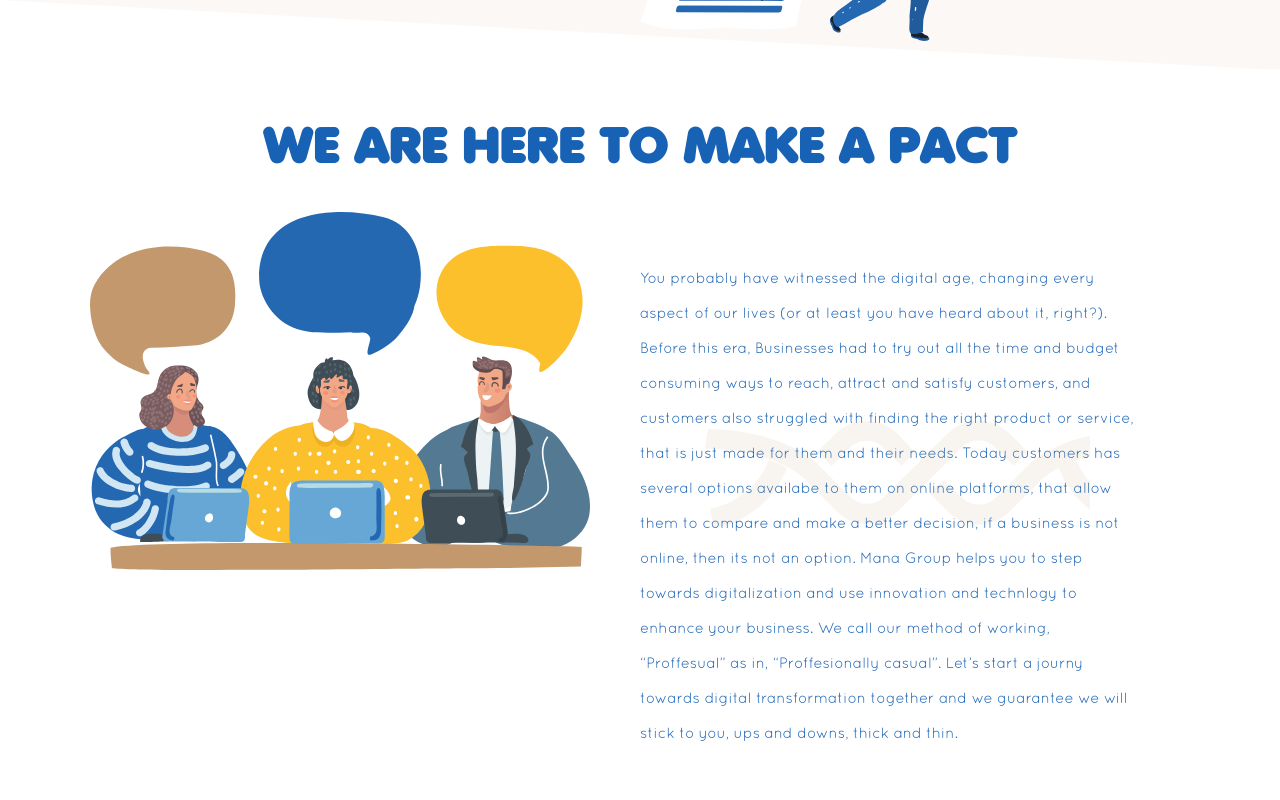
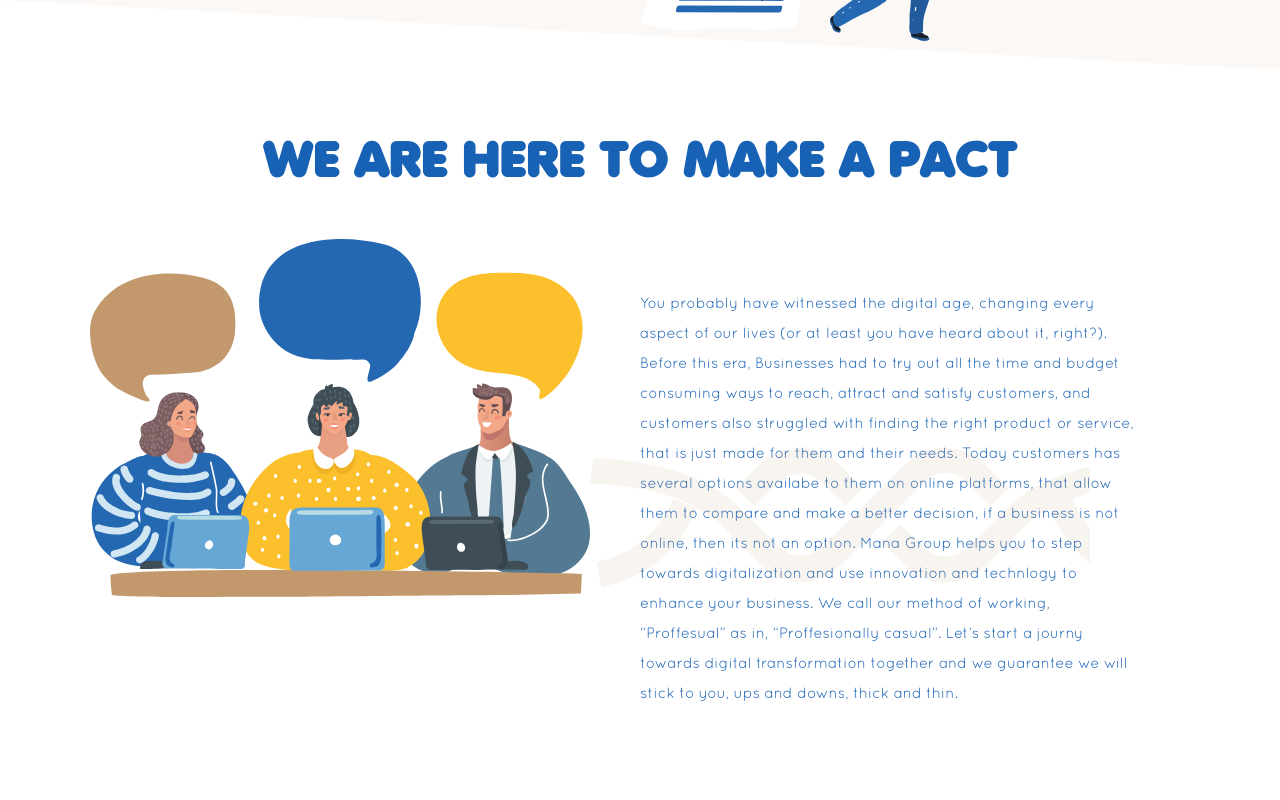
Before and after one commit to ManaGroup/ManaGroup.github.io, a React app: page / in a window 1280 px wide. Shown: the part 620-1420 px from the top of the page. Built offline with nearby package versions, Linux system fonts and the light colour scheme.

Commit message:
fixed image

```diff
--- a/src/assets/bootstrap/css/grid.css
+++ b/src/assets/bootstrap/css/grid.css
@@ -27,7 +27,7 @@
   margin-right: auto;
   margin-left: auto;
 }
-@media (min-width: 576px) {
+/* @media (min-width: 576px) {
   .container {
     max-width: 540px;
   }
@@ -41,7 +41,7 @@
   .container {
     max-width: 960px;
   }
-}
+} */
 @media (min-width: 1200px) {
   .container {
     max-width: 1140px;
--- a/src/assets/scss/app.scss
+++ b/src/assets/scss/app.scss
@@ -51,3 +51,6 @@
   border-radius: 5px;
   border-width: 0px;
 }
+p{
+  line-height: 1;
+}
--- a/src/assets/scss/general.scss
+++ b/src/assets/scss/general.scss
@@ -32,6 +32,6 @@
 }
 
 img {
-  max-width: 100%;
+  //max-width: 100%;
   height: auto;
 }
--- a/src/components/Home.js
+++ b/src/components/Home.js
@@ -62,7 +62,7 @@
                             }}/>
                         </div>
                         <div className={"st-width"}>
-                            <img  src={Banner} alt="" />
+                            <img className={"st-width"} src={Banner} alt="" />
                         </div>
 
                     </div>
@@ -79,11 +79,11 @@
                     </div>
                     <div className="qsbr" style={{display:'flex',flexDirection:'row',}} >
                         <div className={"st-width"}>
-                            <img  src={About} alt="" />
+                            <img className={"st-width"} src={About} alt="" />
                         </div>
                         <div className={"st-width"}>
-                            <img  src={ManaBgBrown} alt="" style={{position:'absolute',right:'0px',top:`${_WITH_/3}px`}} />
-                            <p style={{fontSize:'15px',margin:'50px',width:'500px',textAlign:'left'}}>
+                            <img className={"st-width"} src={ManaBgBrown} alt="" style={{position:'absolute',right:'0px',top:`${_WITH_/3}px`}} />
+                            <p style={{lineHeight:'30px',fontSize:'15px',margin:'50px',width:'500px',textAlign:'left'}}>
                             You probably have witnessed the digital age, changing every aspect of our lives (or at least you have heard about it, right?). Before this era, Businesses had to try out all the time and budget consuming ways to reach, attract and satisfy customers, and customers also struggled with finding the right product or service, that is just made for them and their needs. Today customers has several options availabe to them on online platforms, that allow them to compare and make a better decision, if a business is not online, then its not an option. Mana Group helps you to step towards digitalization and use innovation and technlogy to enhance your business. We call our method of working, “Proffesual” as in, “Proffesionally casual”. Let’s start a journy towards digital transformation together and we guarantee we will stick to you, ups and downs, thick and thin.
                             </p>
                         </div>
@@ -144,7 +144,7 @@
                     </div>
                     <div style={{display:'flex',flexDirection:'row',justifyContent:'center',alignItems:'center'}}>
                         <div style={{width:'444px'}}>''
-                            <img src={Contact} alt=".." />
+                            <img style={{width:'444px'}} src={Contact} alt=".." />
                         </div>
                         <div style={{width:'500px'}}>
                             <div style={{display:'flex',flexDirection:'row'}}>
```
